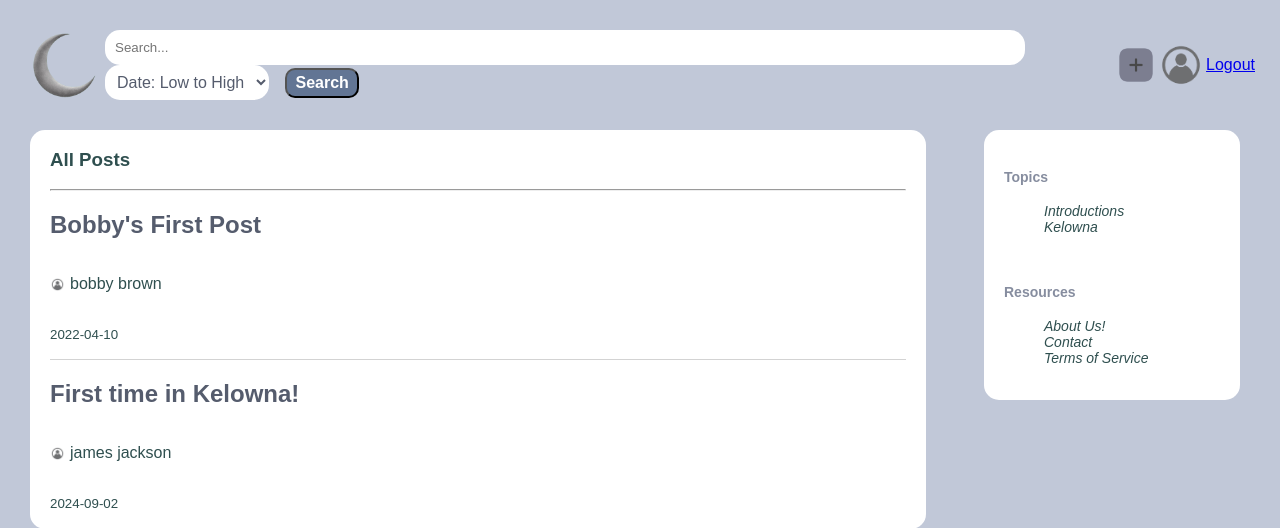
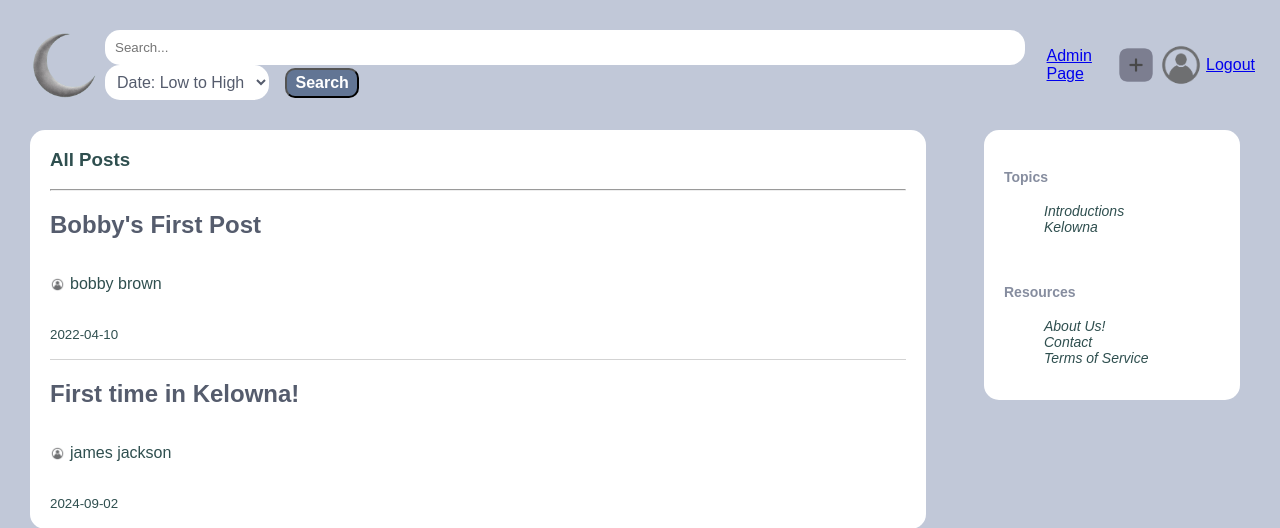
Before and after one commit to joloses/COSC360-Project, a PHP site: page /source_code/home.php in a window 1280 px wide. Shown: the top 528 px of the page. Run offline with PHP 8.4, Linux system fonts and the light colour scheme; a user stored in the database is signed in; data comes from the database, SQL or seed files in the repository.

Commit message:
Minor Home Fix.

```diff
--- a/source_code/home.php
+++ b/source_code/home.php
@@ -48,6 +48,9 @@ if (!$result_posts) {
             </form>
 
             <?php if (isset($_SESSION['email'])): ?>
+                <?php if ($_SESSION['role'] === 'admin'): ?>
+                    <a href="adminpage.php" class="admin-page-btn">Admin Page</a>
+                <?php endif; ?>
                 <a href="create-post.php" class="create-post-btn"><img src="images/createPost.png"></a>
                 <a href="user-profile.php" class="user-profile-btn"><img src="images/profile-icon.png"></a>
                 <a href="logout.php" class="logout-btn">Logout</a>
```
